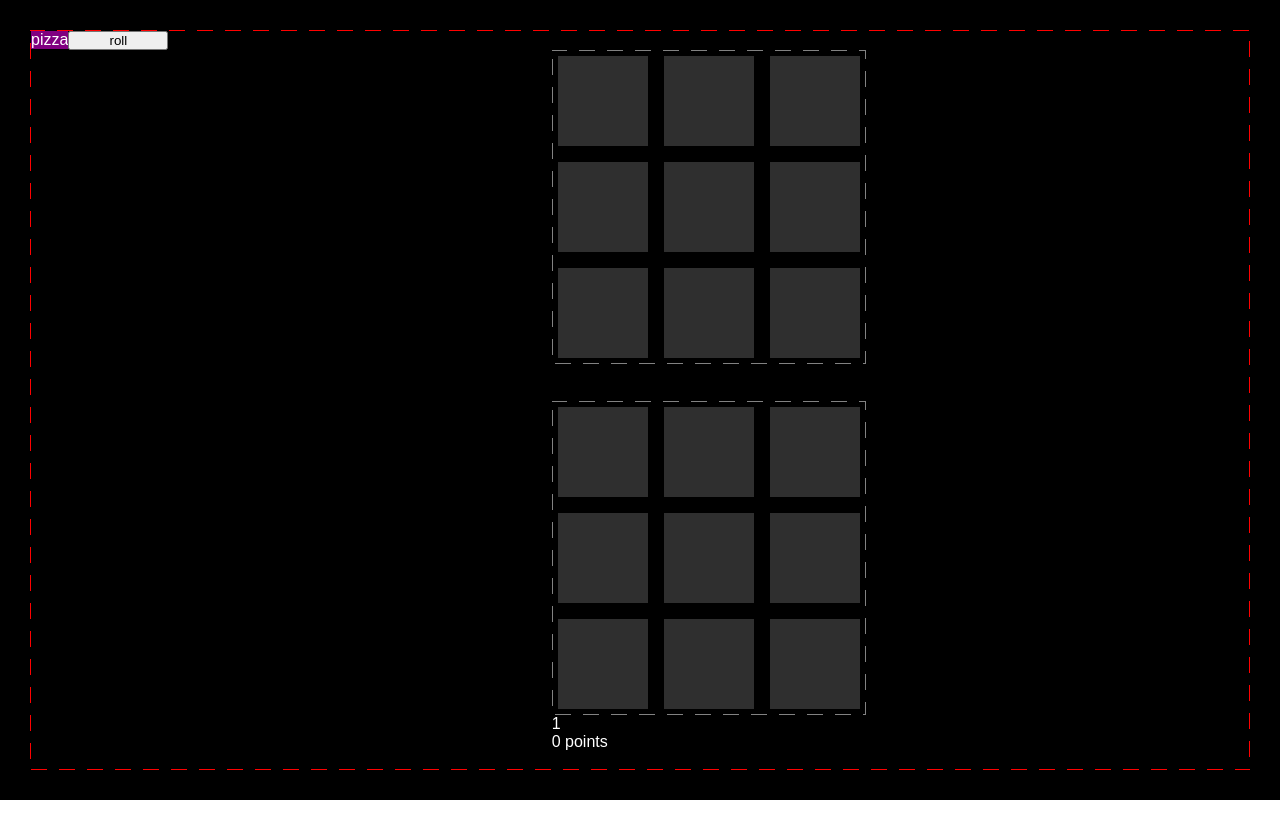
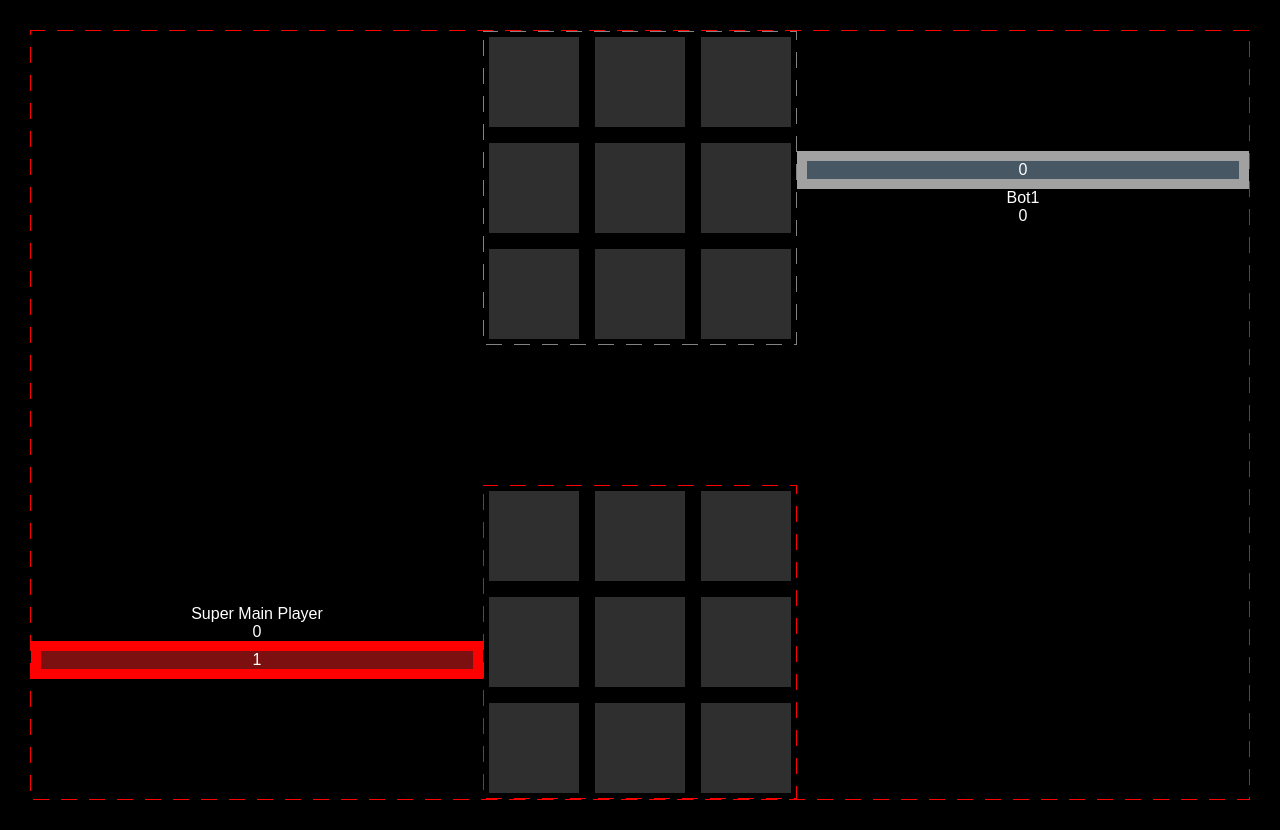
Before and after one commit to madanimatronic/knucklebones, a Next.js app: page / in a window 1280 px wide. Before the commit the page ends 800 px from the top, so only its background shows below. Built offline with nearby package versions, Linux system fonts and the light colour scheme; a web font is replaced by a local one.

Commit message:
feat: implement new page layout

```diff
--- a/src/components/PlayerField/PlayerField.module.scss
+++ b/src/components/PlayerField/PlayerField.module.scss
@@ -7,21 +7,14 @@
   --accent-color: rgb(58, 172, 83);
 
   display: flex;
-  // padding: 5px;
-  // column-gap: 10px;
   column-gap: var(--field-gap);
   width: fit-content;
-  // background-color: aqua;
-  // @include mixins.custom-dashed-border(2px, $full-red, 5px);
   @include mixins.custom-dashed-border(2px, rgb(130, 130, 130), 5px);
 
   .column {
     display: flex;
     flex-direction: column;
-    // padding: 5px;
-    // row-gap: 10px;
     row-gap: var(--field-gap);
-    // background-color: brown;
 
     .square {
       display: flex;
@@ -29,9 +22,12 @@
       align-items: center;
       width: var(--square-size);
       height: var(--square-size);
-      // background-color: blueviolet;
       background-color: rgba(63, 63, 63, 0.755);
     }
+  }
+
+  .reversed {
+    flex-direction: column-reverse;
   }
 
   .interactive:hover {
--- a/src/components/PlayerField/index.tsx
+++ b/src/components/PlayerField/index.tsx
@@ -5,16 +5,18 @@ import s from './PlayerField.module.scss';
 
 interface PlayerFieldProps {
   fieldData: number[][];
-  isInteractive: boolean;
+  isInteractive?: boolean;
   availableColumns?: number[];
   columnClickCallback?: (columnIndex: number) => void;
+  isMainPlayer?: boolean;
 }
 
 export const PlayerField: FC<PlayerFieldProps> = ({
   fieldData,
-  isInteractive,
+  isInteractive = false,
   availableColumns,
   columnClickCallback,
+  isMainPlayer = false,
 }) => {
   const handleColumnClick = (evt: MouseEvent<HTMLDivElement>) => {
     if (isInteractive && columnClickCallback) {
@@ -31,7 +33,7 @@ export const PlayerField: FC<PlayerFieldProps> = ({
     return formattedColumn;
   });
   return (
-    <div className={s.field}>
+    <div className={clsx(s.field, { [s.mainPlayer]: isMainPlayer })}>
       {formattedFieldData.map((column, index) => (
         <div
           key={nanoid()}
@@ -45,6 +47,7 @@ export const PlayerField: FC<PlayerFieldProps> = ({
           }
           className={clsx(
             s.column,
+            { [s.reversed]: !isMainPlayer },
             isInteractive &&
               (availableColumns
                 ? availableColumns.includes(index) && s.interactive
--- /dev/null
+++ b/src/components/PlayerWidgets/PlayerWidgets.module.scss
@@ -0,0 +1,29 @@
+@use '../../styles/variables' as *;
+
+.playerWidgets {
+  display: flex;
+  flex-direction: column;
+
+  .stats {
+    text-align: center;
+  }
+
+  .board {
+    display: flex;
+    justify-content: center;
+    align-items: center;
+    background-color: $gray-600;
+    // min-height: 160px;
+    // min-width: 200px;
+    border: 10px solid $gray-500;
+  }
+
+  .mainPlayer {
+    background-color: rgb(124, 16, 16);
+    border-color: $full-red;
+  }
+}
+
+.reversed {
+  flex-direction: column-reverse;
+}
--- /dev/null
+++ b/src/components/PlayerWidgets/index.tsx
@@ -0,0 +1,30 @@
+import clsx from 'clsx';
+import { FC } from 'react';
+import s from './PlayerWidgets.module.scss';
+
+interface PlayerWidgetsProps {
+  playerName: string;
+  playerPoints: number;
+  diceValue: number;
+  isMainPlayer?: boolean;
+}
+
+export const PlayerWidgets: FC<PlayerWidgetsProps> = ({
+  playerName,
+  playerPoints,
+  diceValue,
+  isMainPlayer = false,
+}) => {
+  return (
+    <div className={clsx(s.playerWidgets, { [s.reversed]: !isMainPlayer })}>
+      <p className={s.stats}>
+        {playerName}
+        <br />
+        {playerPoints}
+      </p>
+      <div className={clsx(s.board, { [s.mainPlayer]: isMainPlayer })}>
+        {diceValue}
+      </div>
+    </div>
+  );
+};
--- a/src/game/utils/utils.ts
+++ b/src/game/utils/utils.ts
@@ -1,7 +1,7 @@
 // Только утилиты, связанные с игрой. Остальные утилиты в src/utils
 
-// Возвращает поле с инвертированными колонками и клетками в колонках.
+// Возвращает поле с инвертированными колонками
 // (не изменяет оригинальное поле)
 export const reverseField = (field: number[][]) => {
-  return field.map((column) => column.toReversed()).toReversed();
+  return field.toReversed();
 };
--- a/src/pages/index.tsx
+++ b/src/pages/index.tsx
@@ -1,8 +1,10 @@
 import { PlayerField } from '@/components/PlayerField';
+import { PlayerWidgets } from '@/components/PlayerWidgets';
 import { Seo } from '@/components/Seo';
 import { Game, Player } from '@/game/entities/Game';
 import { reverseField } from '@/game/utils/utils';
 import s from '@/styles/Home.module.scss';
+import clsx from 'clsx';
 import { useEffect, useMemo, useState } from 'react';
 
 // TODO: хорошим и современным способом разделить логику и UI
@@ -21,11 +23,6 @@ export default function Home() {
   // TODO: возможно стоит сделать методы Game статическими и тогда
   // не надо будет создавать объект класса
   const game = useMemo(() => new Game(), []);
-  // const test = [
-  //   [],
-  //   [],
-  //   [],
-  // ];
   const [playerState, setPlayerState] = useState(
     new Player(1, 'Super Main Player'),
   );
@@ -47,7 +44,7 @@ export default function Home() {
     // TODO: вынести в функцию это и обработку хода игрока
     if (isBotMove && isGameRunning) {
       // Ход бота (временно, для теста)
-      const updatedFieldsTest = game.pushDiceInColumn(
+      const updatedFields = game.pushDiceInColumn(
         botState,
         game.getAvailableColumns(botState)[
           Math.floor(Math.random() * game.getAvailableColumns(botState).length)
@@ -56,27 +53,20 @@ export default function Home() {
         playerState,
       );
 
-      if (updatedFieldsTest) {
+      if (updatedFields) {
         setPlayerState({
           ...playerState,
-          field: updatedFieldsTest.otherPlayerField,
+          field: updatedFields.otherPlayerField,
         });
         setBotState({
           ...botState,
-          field: updatedFieldsTest.pushPlayerField,
+          field: updatedFields.pushPlayerField,
         });
         setIsBotMove(false);
       }
     }
   }, [playerState.field, botState.field]);
 
-  // Классы скорее всего надо будет переделать, т.к. с react это работает криво
-  // Надо думать...
-  // Возможно стоит написать класс, методы которого будут просто преобразовывать
-  // и возвращать новое состояние игрока (и прочие состояния), которое будет юзать react.
-  // Можно вместо класса просто сделать несколько функций, которые прнимают состояние
-  // игрока/игроков и при необходимости ещё какие-то данные и возвращают новое состояние игрока или игры.
-  // Короче, на входе какие-то данные, на выходе новое состояние какой-либо сущности
   return (
     <>
       <Seo
@@ -86,24 +76,18 @@ export default function Home() {
       />
       <div className={s.page}>
         <main className={s.main}>
-          <p className={s.test}>pizza</p>
-          <button
-            style={{ width: '100px' }}
-            onClick={() => {
-              console.log(Math.floor(Math.random() * 6 + 1));
-            }}
-          >
-            roll
-          </button>
-          <div className={s.gameContainer}>
-            <PlayerField
-              fieldData={reverseField(botState.field)}
-              isInteractive={false}
+          <div className={s.playerWidgetsWrapper}>
+            <PlayerWidgets
+              playerName={playerState.name}
+              playerPoints={game.calculatePlayerPoints(playerState)}
+              diceValue={diceState}
+              isMainPlayer
             />
-            {/* TEST DIV WRAPPER */}
-            <div>
+          </div>
+          <div className={s.playerFieldWrapper}>
             <PlayerField
               fieldData={playerState.field}
+              isMainPlayer
               isInteractive={isGameRunning}
               availableColumns={game.getAvailableColumns(playerState)}
               columnClickCallback={(colIndex) => {
@@ -130,15 +114,16 @@ export default function Home() {
                 console.log(colIndex);
               }}
             />
-              <p>{diceState}</p>
-              <p>{game.calculatePlayerPoints(playerState)} points</p>
-              <p>
+          </div>
+          <div className={s.gameResultContainer}>
+            <p className={s.message}>
               {isGameRunning
                 ? undefined
                 : game.calculateGameResult(playerState, botState)}
             </p>
             <button
-                hidden={isGameRunning}
+              className={clsx(s.restartButton, { [s.hidden]: isGameRunning })}
+              inert={isGameRunning}
               onClick={() => {
                 setPlayerState({ ...playerState, field: [[], [], []] });
                 setBotState({ ...botState, field: [[], [], []] });
@@ -150,6 +135,15 @@ export default function Home() {
               New Game
             </button>
           </div>
+          <div className={s.botFieldWrapper}>
+            <PlayerField fieldData={reverseField(botState.field)} />
+          </div>
+          <div className={s.botWidgetsWrapper}>
+            <PlayerWidgets
+              playerName={botState.name}
+              playerPoints={game.calculatePlayerPoints(botState)}
+              diceValue={0}
+            />
           </div>
         </main>
       </div>
--- a/src/styles/Home.module.scss
+++ b/src/styles/Home.module.scss
@@ -13,7 +13,7 @@
   // --foreground: $full-white;
 
   display: flex;
-  flex-direction: column;
+  align-items: stretch;
 
   color: $full-white;
   background-color: $full-black;
@@ -23,48 +23,46 @@
 }
 
 .main {
-  display: flex;
-  align-items: flex-start;
   width: 100%;
-  flex-grow: 1;
+  display: grid;
+  grid-auto-flow: column;
+  grid-template-rows: 1fr 140px 1fr;
+  grid-template-columns: 1fr auto 1fr;
+  align-items: center;
   @include mixins.custom-dashed-border(2px, $full-red);
 }
 
-.test {
-  display: inline-block;
-  background-color: purple;
+.playerWidgetsWrapper {
+  grid-row: 3;
 }
 
-.gameContainer {
+.playerFieldWrapper {
+  grid-row: 3;
+  grid-column: 2;
+}
+
+.gameResultContainer {
   display: flex;
   flex-direction: column;
-  align-self: stretch;
-  justify-content: space-around;
-  margin: 0 auto;
+  grid-row: 2;
+  grid-column: 2;
+  // Второй вариант - растянуть этот блок:
+  // grid-column: 1 / 4;
+  .message {
+  }
+  .restartButton {
+  }
+  .hidden {
+    visibility: hidden;
+  }
 }
 
-// .field {
-//   margin: 0 auto;
-//   display: flex;
-//   padding: 5px;
-//   column-gap: 10px;
-//   width: fit-content;
-//   background-color: aqua;
+.botFieldWrapper {
+  grid-row: 1;
+  grid-column: 2;
+}
 
-//   .column {
-//     display: flex;
-//     flex-direction: column;
-//     padding: 5px;
-//     row-gap: 10px;
-//     background-color: brown;
-
-//     .square {
-//       display: flex;
-//       justify-content: center;
-//       align-items: center;
-//       width: 30px;
-//       height: 30px;
-//       background-color: blueviolet;
-//     }
-//   }
-// }
+.botWidgetsWrapper {
+  grid-row: 1;
+  grid-column: 3;
+}
```
Also changed, not shown: src/game/entities/Game.ts (+0 -147 lines). Lines whose indentation alone changed are shown as unchanged.
